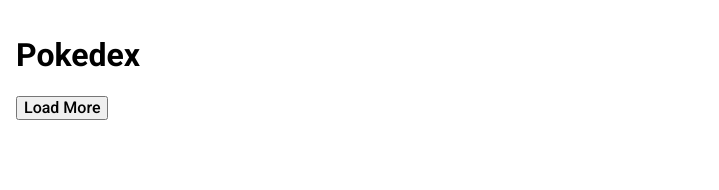
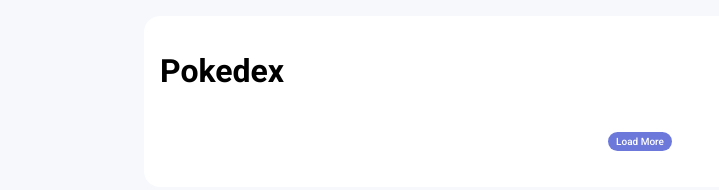
Before and after one commit to Alan-oliveir/Pokedex, a plain HTML site: page index.html in a window 1280 px wide. Shown: the whole page, without its empty margins (0-719 px from the left). Drawn offline with nearby package versions, Linux system fonts and the light colour scheme.

Commit message:
update index.html and global.css

```diff
--- a/assets/styles/global.css
+++ b/assets/styles/global.css
@@ -3,6 +3,9 @@
     box-sizing: border-box;
 }
 
+body {
+    background-color: #f6f8fc;
+}
 
 .content {
     width: 100vw;
@@ -10,3 +13,12 @@
     padding: 1rem;
     background-color: #fff;
 }
+
+@media screen and (min-width: 992px) {
+    .content {
+        max-width: 992px;
+        height: auto;
+        margin: 1rem auto;
+        border-radius: 1rem;
+    }
+}
--- a/index.html
+++ b/index.html
@@ -17,6 +17,7 @@
 
         <!-- Styles -->
         <link rel="stylesheet" href="/assets/styles/global.css">
+        <link rel="stylesheet" href="/assets/styles/pokedex.css">
 
     </head>
 
```
